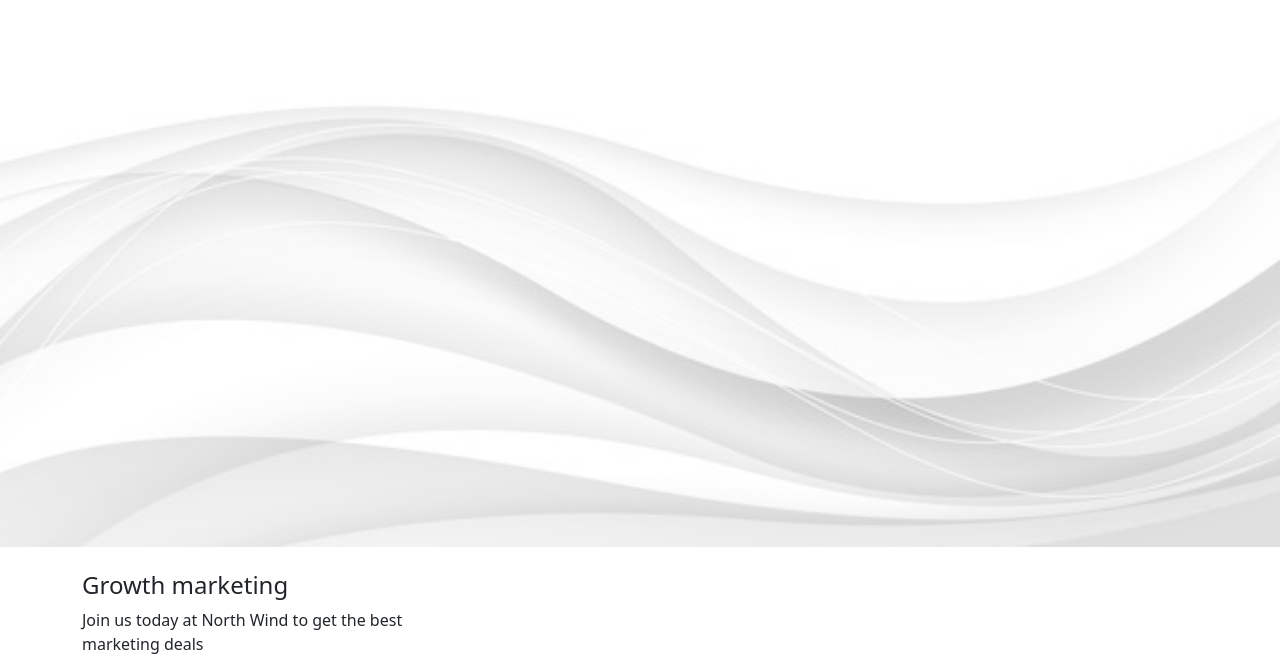
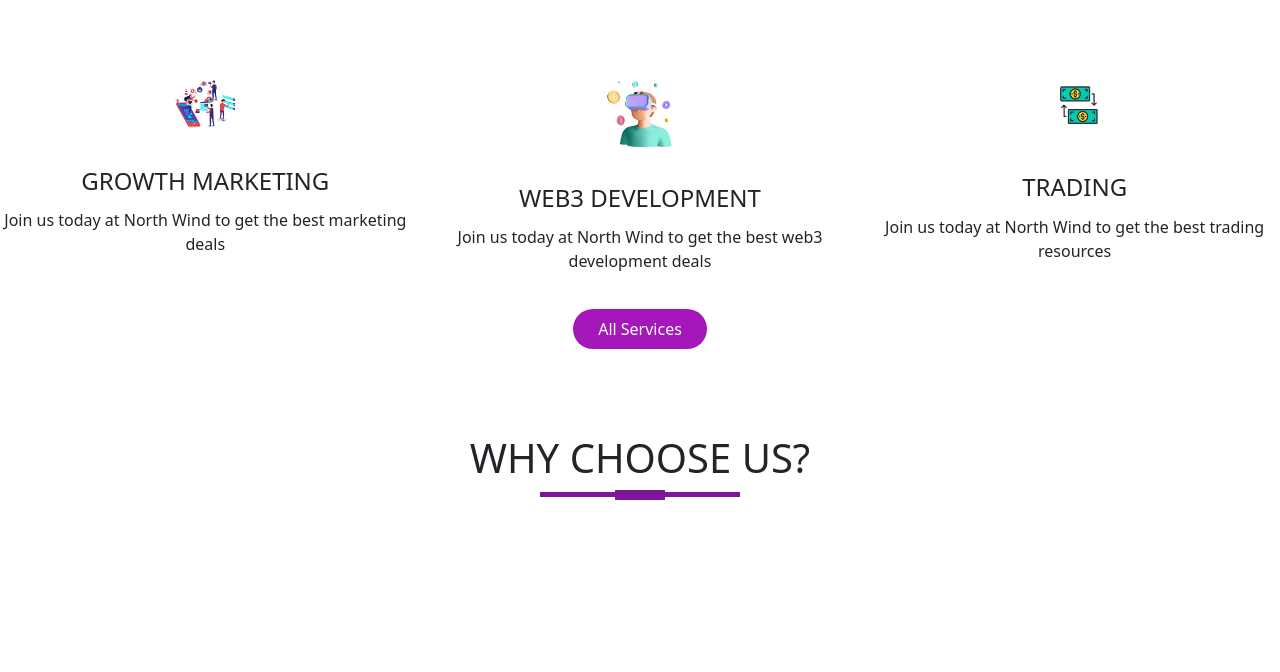
Before and after one commit to Otakuwind/Wind-Digital-Agency, a plain HTML site: page index.html in a window 1280 px wide. Shown: the part 650-1322 px from the top of the page. After the commit the page ends 1182 px from the top, so only its background shows below. Drawn offline with nearby package versions, Linux system fonts and the light colour scheme.

Commit message:
North Wind services

```diff
--- a/index.html
+++ b/index.html
@@ -50,29 +50,51 @@
 <div class="container">
     <div class="row">
         <div class="col-md-6">
-            <p class="promo-title">WEB3 DIGITAL AGENCY</p>
-            <P>Join us today at North Wind</P>
+            <p class="promo-title">North Wind</p>
+            <P>Web3 Digital Agency.</P>
             <a href="#"><img src="images/play.PNG" class="play-btn">Watch Tutorials</a>
         </div>
         <div class="col-md-6">
-            <img src="images/Capture-removebg-preview (14).png" class="img-fluid">
+            <img src="images/Capture-removebg-preview__14_-removebg-preview.png" class="img-fluid">
         </div>
     </div>
 </div>
-<img src="images/background.PNG" class="bottom-img">
  </section>
 
  <!----------------------------------------services section-->
  <section id="services">
-    <div class="container">
-        <div class="row">
-            <div class="col-md-4">
-                <img src="" class="service-img">
+    <div class="container text-center">
+        <h1 class="title">WHAT WE DO?</h1>
+        </div>
+        <div class="row text-center">
+            <div class="col-md-4 services">
+                <img src="images/marketing-removebg-preview.png" class="service-img">
                 <h4>Growth marketing</h4>
                 <P>Join us today at North Wind to get the best marketing deals</P>
             </div>
+            <div class="col-md-4 services">
+                <img src="images/web3_dev-removebg-preview.png" class="service-img">
+                <h4>web3 development</h4>
+                <P>Join us today at North Wind to get the best web3 development deals</P>
+            </div>
+            <div class="col-md-4 services">
+                <img src="images/trading-removebg-preview.png" class="service-img">
+                <h4>Trading</h4>
+                <P>Join us today at North Wind to get the best trading resources</P>
+            </div>
         </div>
+       <center> <button type="button" class="btn-primary">All Services</button></center>
     </div>
  </section>
+
+<!----------------------About Us--------------------------------->
+<section id="about-us">
+    <div class="container">
+        <h1 class="title text-center">WHY CHOOSE US?</h1>
+
+    </div>
+</section>
+
+
 </body>
 </html>
--- a/style.css
+++ b/style.css
@@ -72,3 +72,59 @@
 {
     width: 100%;
 }
+/*-------services--------*/
+#services
+{
+padding: 80px 0;
+}
+.service-img
+{
+    width: 100px;
+    margin-top: 20px;
+}
+.services
+{
+    padding: 20px;
+}
+.services h4{
+    padding: 5px;
+    margin-top: 25px;
+    text-transform: uppercase;
+
+}
+.title::before
+{
+    content: "";
+    background: #7b1798;
+    height: 5px;
+    width: 200px;
+    margin-left:auto;
+    margin-right: auto;
+    display: block;
+    transform: translateY(63px);
+}
+
+.title::after
+{
+    content: "";
+    background: #7b1798;
+    height: 10px;
+    width: 50px;
+    margin-left:auto;
+    margin-right: auto;
+    display: block;
+    transform: translateY(8px);
+    margin-bottom: 40px;
+
+}
+#services .btn-primary
+{
+    box-shadow: none;
+    padding: 8px 25px;
+    border: none;
+    border-radius: 20px;
+    background-color:#a517ba;
+    color: #fff;
+}
+
+/*-----------------------------------about us section--------------------------------------------*/
```
Also changed, not shown: images/Capture-removebg-preview (14).png, images/Capture-removebg-preview__14_-removebg-preview.png (added), images/marketing-removebg-preview.png (added), images/trading-removebg-preview.png (added), images/web3_dev-removebg-preview.png (added).
